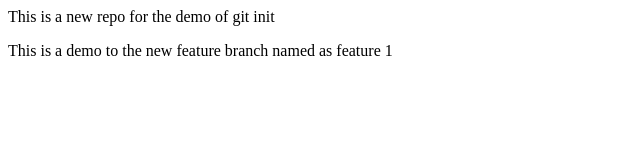
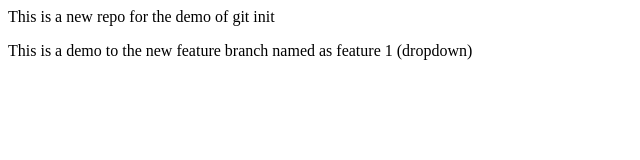
Before and after one commit to romitsoni/LocalDemo, a plain HTML site: page index.html in a window 1280 px wide. Shown: the full height of the page, 0-640 px from the left. Drawn offline with Linux system fonts and the light colour scheme.

```diff
--- a/index.html
+++ b/index.html
@@ -1,2 +1,2 @@
 <p> This is a new repo for the demo of git init</p>
-<p> This is a demo to the new feature branch named as feature 1</p>
+<p> This is a demo to the new feature branch named as feature 1 (dropdown)</p>
```
